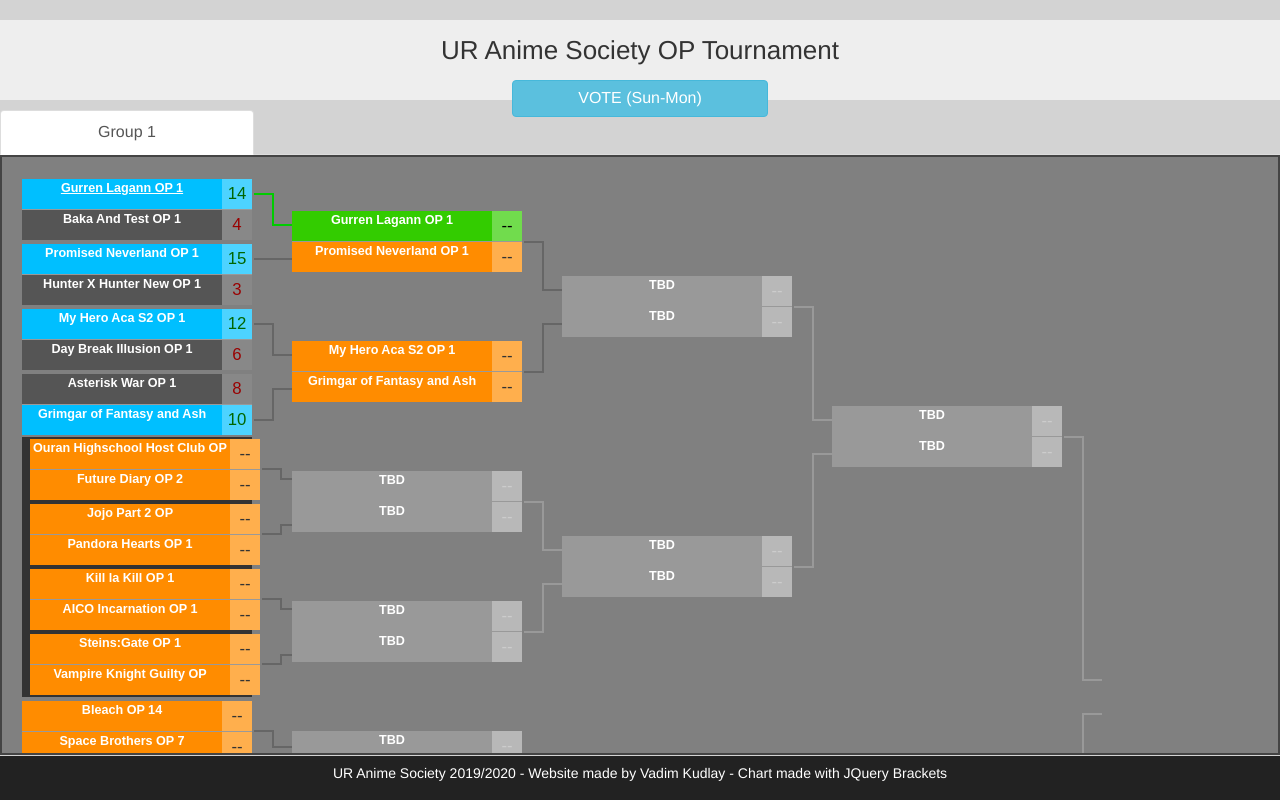
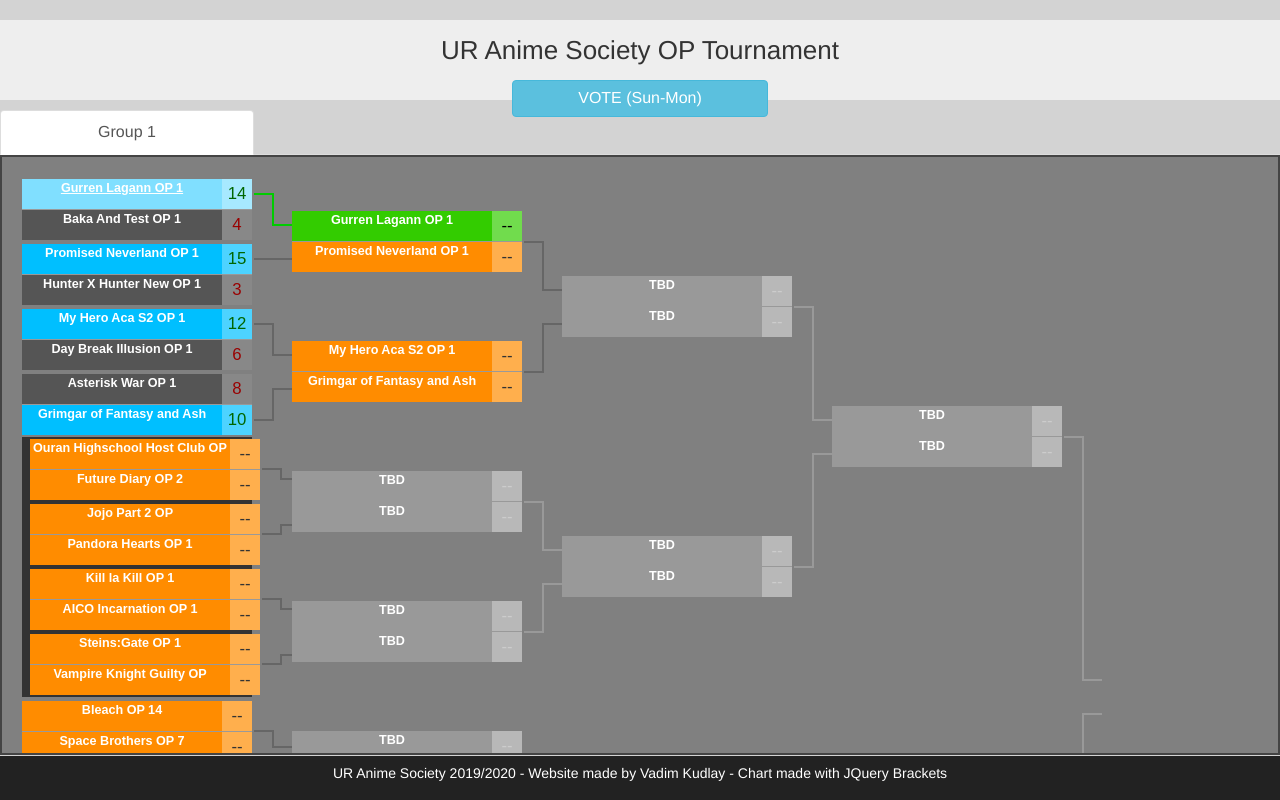
Before and after one commit to VKudlay/Anime-OP-Tournament-Website, a plain HTML site: page index.html in a window 1280 px wide. In both pictures the pointer is over the element 137 px from the left and 194 px from the top of the page. Drawn offline with nearby package versions, Linux system fonts and the light colour scheme.

Commit message:
minor color chage

```diff
--- a/index.html
+++ b/index.html
@@ -35,11 +35,16 @@
 
 				.team.win {
 				  background-color: deepskyblue !important;
-				  color: grey;
+				}
+				.team.win:hover {
+					background-color: #80dfff !important;
 				}
 
 				.team.lose {
 				  background-color: #555 !important;
+				}
+				.team.lose:hover {
+					background-color: darkred !important;
 				}
 			</style>
 
```
